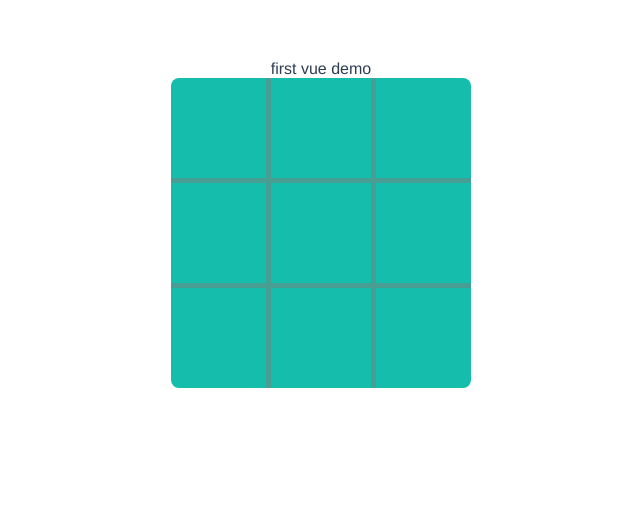
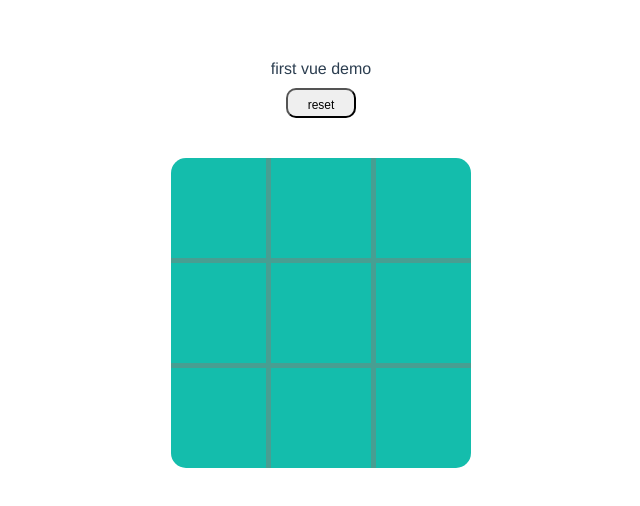
Before and after one commit to Pomelo1213/vue-demo, a Vue app: page / in a window 1280 px wide. Shown: the top 506 px of the page, without its empty margins (319-959 px from the left). Built offline with nearby package versions, Linux system fonts and the light colour scheme.

Commit message:
添加button

```diff
--- a/src/components/Game.vue
+++ b/src/components/Game.vue
@@ -1,23 +1,25 @@
 <template>
   <div>
     <header>first vue demo</header>
+    <button class="reset" @click="handleResetClick">reset</button>
     <section class="game-body">
       <section class="row row-1">
-        <GameLi class="row-one" @liClick="handleOuterClick(0)" v-bind:text="checkText"/>
-        <GameLi class="row-one" @liClick="handleOuterClick(1)" v-bind:text="checkText"/>
-        <GameLi class="row-one" @liClick="handleOuterClick(2)" v-bind:text="checkText"/>
+        <GameLi class="row-one" @liClick="handleOuterClick(0)" v-bind:state="gameOver" v-bind:text="checkText"/>
+        <GameLi class="row-one" @liClick="handleOuterClick(1)" v-bind:state="gameOver" v-bind:text="checkText"/>
+        <GameLi class="row-one" @liClick="handleOuterClick(2)" v-bind:state="gameOver" v-bind:text="checkText"/>
       </section>
       <section class="row row-2">
-        <GameLi class="row-one" @liClick="handleOuterClick(3)" v-bind:text="checkText"/>
-        <GameLi class="row-one" @liClick="handleOuterClick(4)" v-bind:text="checkText"/>
-        <GameLi class="row-one" @liClick="handleOuterClick(5)" v-bind:text="checkText"/>
+        <GameLi class="row-one" @liClick="handleOuterClick(3)" v-bind:state="gameOver" v-bind:text="checkText"/>
+        <GameLi class="row-one" @liClick="handleOuterClick(4)" v-bind:state="gameOver" v-bind:text="checkText"/>
+        <GameLi class="row-one" @liClick="handleOuterClick(5)" v-bind:state="gameOver" v-bind:text="checkText"/>
       </section>
       <section class="row row-3">
-        <GameLi class="row-one" @liClick="handleOuterClick(6)" v-bind:text="checkText"/>
-        <GameLi class="row-one" @liClick="handleOuterClick(7)" v-bind:text="checkText"/>
-        <GameLi class="row-one" @liClick="handleOuterClick(8)" v-bind:text="checkText"/>
+        <GameLi class="row-one" @liClick="handleOuterClick(6)" v-bind:state="gameOver" v-bind:text="checkText"/>
+        <GameLi class="row-one" @liClick="handleOuterClick(7)" v-bind:state="gameOver" v-bind:text="checkText"/>
+        <GameLi class="row-one" @liClick="handleOuterClick(8)" v-bind:state="gameOver" v-bind:text="checkText"/>
       </section>
     </section>
+    <section class="game-result">{{gameOver?'游戏结束':''}}</section>
   </div>
 </template>
 
@@ -41,7 +43,12 @@ export default {
     }
   },
   methods: {
+    handleResetClick(){
+      this.gameOver = false
+    },
     handleOuterClick (index) {
+      this.count++
+      if(this.gameOver){return}
       if (this.count >= 5) {
         this.checkRules()
         if (this.gameOver) {
@@ -50,11 +57,12 @@ export default {
       }
       //NOTE:  如果填满了格子,还没有分出胜负也进行返回
       if (this.count === 9 && !this.gameOver) {
+        console.log('!!!!!')
+        this.gameOver = true
         return
       }
       console.log('this outer click')
       this.checkText = !this.checkText
-      this.count++
     },
     checkRules () {
       //TODO:  规则判断暂时没有做处理
@@ -90,6 +98,7 @@ a {
   position: relative;
   left: 50%;
   transform: translateX(-50%);
+  margin-top:40px;
 }
 .row {
   display: flex;
@@ -99,11 +108,11 @@ a {
   border-bottom: 5px solid rgb(72, 158, 146);
 }
 .row-1 >.row-one:nth-child(1){
-  border-top-left-radius: 8px;
+  border-top-left-radius: 15px;
   border-right: 5px solid rgb(72, 158, 146);
 }
 .row-1 >.row-one:nth-child(3){
-  border-top-right-radius: 8px;
+  border-top-right-radius: 15px;
   border-left: 5px solid rgb(72, 158, 146);
 }
 .row-2 >.row-one:nth-child(1){
@@ -113,12 +122,30 @@ a {
   border-left: 5px solid rgb(72, 158, 146);
 }
 .row-3 >.row-one:nth-child(1){
-  border-bottom-left-radius: 8px;
+  border-bottom-left-radius: 15px;
   border-right: 5px solid rgb(72, 158, 146);
 }
 .row-3 >.row-one:nth-child(3){
-  border-bottom-right-radius: 8px;
+  border-bottom-right-radius: 15px;
   border-left: 5px solid rgb(72, 158, 146);
 }
-
+.reset {
+  font-size: 12px;
+  padding: 0 20px;
+  height: 30px;
+  line-height: 30px;
+  border-radius: 10px;
+  user-select: none;
+  cursor: pointer;
+  margin-top: 10px;
+  outline:none;
+}
+.reset:hover {
+  opacity: .8;
+  box-shadow: 0px 2px 10px 2px #c9bbbb;
+  transition: all .8s;
+}
+.game-result {
+  margin-top: 20px;
+}
 </style>
--- a/src/components/GameLi.vue
+++ b/src/components/GameLi.vue
@@ -7,7 +7,7 @@
 
 <script>
 export default {
-  props: ['text'],
+  props: ['text', 'state'],
   data () {
     return {
       flag: false
@@ -30,6 +30,7 @@ export default {
 <style scope>
 .game-li {
   color: #fff;
+  font-size: 60px;
   width: 100px;
   height: 100px;
   box-sizing: border-box;
```
